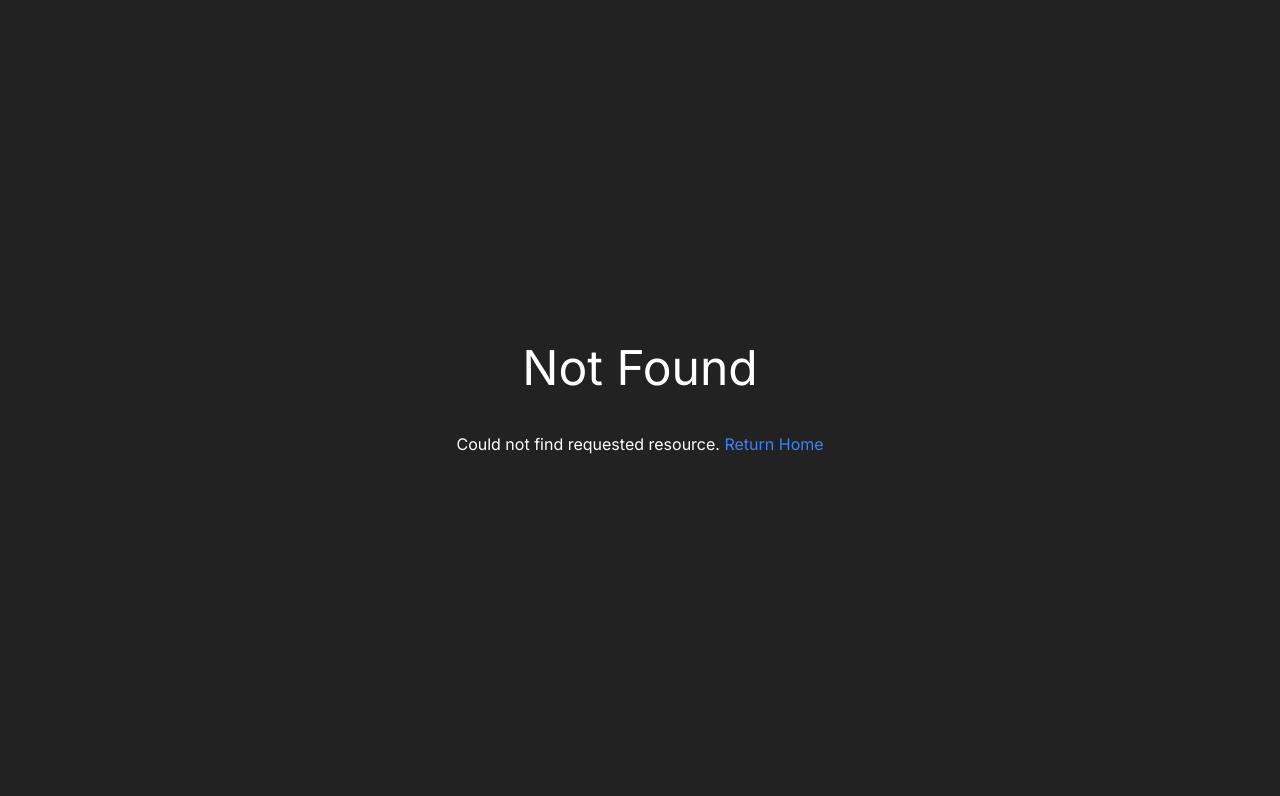
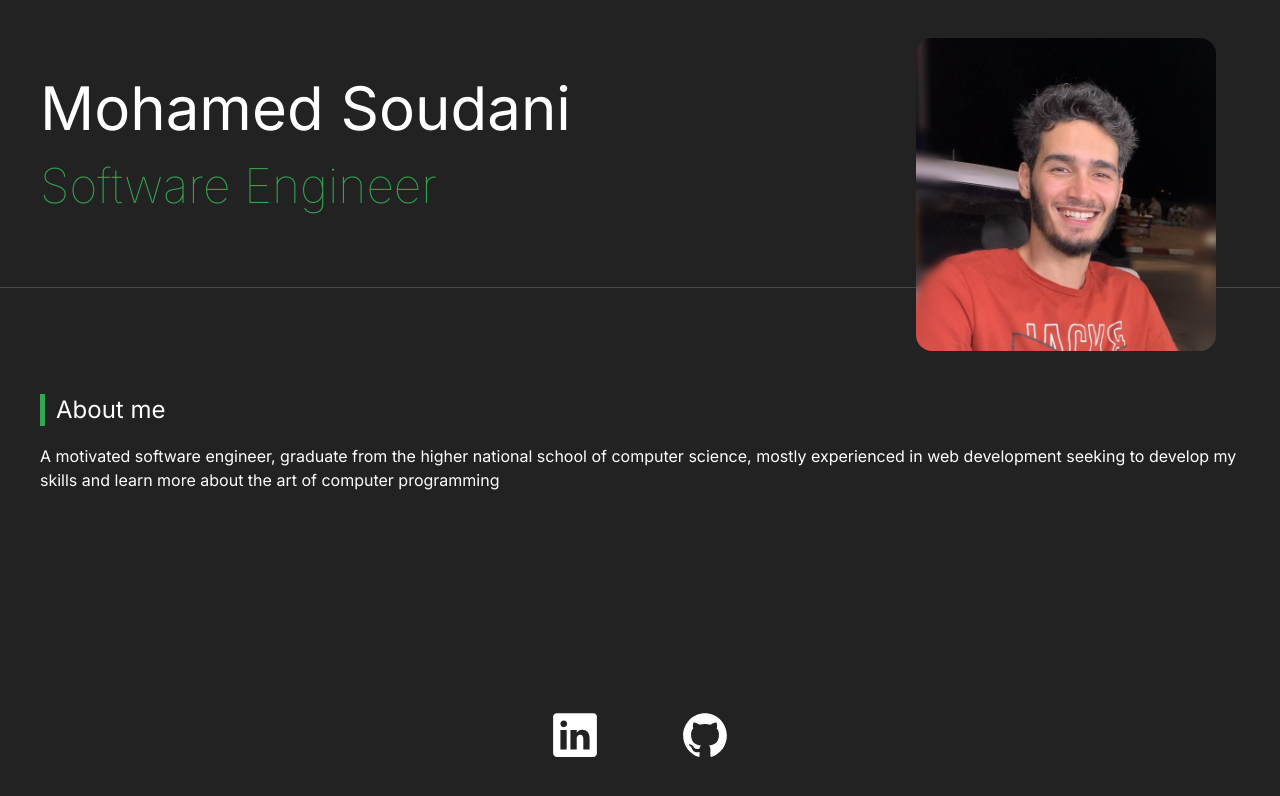
Before and after one commit to mohamedSdn/portfolio, a Next.js app: page /aboutme in a window 1280 px wide. Before the commit this address had no page. Shown: the top 796 px of the page. Built offline with nearby package versions, Linux system fonts and the light colour scheme.

Commit message:
add seperate aboutme page

```diff
--- a/package.json
+++ b/package.json
@@ -19,6 +19,7 @@
         "postcss": "8.4.29",
         "react": "18.2.0",
         "react-dom": "18.2.0",
+        "react-icons": "^4.11.0",
         "tailwindcss": "3.3.3",
         "typescript": "5.2.2"
     },
--- /dev/null
+++ b/src/app/aboutme/page.tsx
@@ -0,0 +1,51 @@
+import fileContents from "@/file contents";
+import { Metadata } from "next";
+import Image from "next/image";
+import Link from "next/link";
+import { IoLogoLinkedin, IoLogoGithub } from "react-icons/io5";
+
+export const metadata: Metadata = {
+    title: "Mohamed Soudani"
+};
+
+const AboutMe = () => {
+    const { description } = fileContents.find(
+        (file) => file.filename === "aboutme.txt"
+    )!;
+    return (
+        <div className="h-screen flex flex-col overflow-y-auto overflow-x-hidden">
+            <div className="relative basis-72 grow-0 shrink-0 px-10 mb-16 flex flex-col justify-center gap-6 border-b-[1px] border-[#f5f5f52e]">
+                <div className="text-6xl">Mohamed Soudani</div>
+                <div className="text-5xl font-thin text-primary-color">
+                    Software Engineer
+                </div>
+                <Image
+                    alt="Mohamed Soudani"
+                    src="/Mohamed.jpg"
+                    className="absolute -bottom-16 right-16 object-cover rounded-2xl"
+                    width={300}
+                    height={300}
+                />
+            </div>
+            <div className="p-10 grow">
+                <h1 className="decorated mb-4">About me</h1>
+                {description}
+            </div>
+            <div className="py-10 grow-0 shrink-0 flex items-center justify-center gap-20">
+                <Link
+                    href={
+                        "https://www.linkedin.com/in/mohamed-soudani-7a9a8716b"
+                    }
+                    target="_blank"
+                >
+                    <IoLogoLinkedin size={50} />
+                </Link>
+                <Link href={"https://github.com/mohamedSdn"} target="_blank">
+                    <IoLogoGithub size={50} />
+                </Link>
+            </div>
+        </div>
+    );
+};
+
+export default AboutMe;
--- a/src/app/projects/[slug]/page.tsx
+++ b/src/app/projects/[slug]/page.tsx
@@ -1,15 +1,23 @@
 import fileContents from "@/file contents";
-import { NextPage } from "next";
-import styles from "./projects.module.css";
+import { Metadata, NextPage } from "next";
 import { notFound } from "next/navigation";
 
 interface PageParams {
     slug: string;
 }
-
 interface PageProps {
     params?: PageParams;
 }
+
+export const generateMetadata = ({ params }: PageProps): Metadata | null => {
+    const file = fileContents.find((file) => file.slug === params?.slug);
+    if (file) {
+        return {
+            title: file.projectName
+        };
+    }
+    return null;
+};
 
 export function generateStaticParams() {
     return fileContents
@@ -25,17 +33,17 @@ const Project: NextPage<PageProps> = ({ params }) => {
     }
     return (
         <div className="h-full p-4">
-            <h1 className={`${styles.decorated} uppercase my-5 font-extrabold`}>
+            <h1 className={`decorated uppercase my-5 font-extrabold`}>
                 {file.projectName}
             </h1>
             <div className="relative rounded-lg my-10 p-4 pt-8 border-white border-[1px] border-dashed">
-                <h3 className="text-[#32a852] border-white rounded-md border-[1px] inline-block px-4 py-1 absolute top-0 translate-y-[-50%] bg-[#222]">
+                <h3 className="text-primary-color border-white rounded-md border-[1px] inline-block px-4 py-1 absolute top-0 translate-y-[-50%] bg-[#222]">
                     Description
                 </h3>
                 <p>{file?.description}</p>
             </div>
             <div className="relative rounded-lg my-10 p-4 pt-8 border-white border-[1px] border-dashed">
-                <h3 className="text-[#32a852] border-white rounded-md border-[1px] inline-block px-4 py-1 absolute top-0 translate-y-[-50%] bg-[#222]">
+                <h3 className="text-primary-color border-white rounded-md border-[1px] inline-block px-4 py-1 absolute top-0 translate-y-[-50%] bg-[#222]">
                     Tools Used
                 </h3>
                 <ul>
--- a/src/file contents/index.ts
+++ b/src/file contents/index.ts
@@ -1,15 +1,15 @@
 const generateHTMLContent = (project: {
-    projectName: string;
+    title: string;
     description: string;
-    slug: string;
+    link: string;
 }) => {
     return `
         <div class="main-file-content">
-            <h2>Project ${project.projectName}:</h2>
+            <h2>${project.title}:</h2>
             <p>
                 ${project.description}
             </p>
-            <a href="/projects/${project.slug}" target="_blank">Read more</a>
+            <a href="${project.link}" target="_blank">Read more</a>
         <div>
     `;
 };
@@ -17,15 +17,16 @@ const generateHTMLContent = (project: {
 const fileContents = [
     {
         filename: "aboutme.txt",
-        content: `
-            <div class="main-file-content">
-                <h2>Mohamed Soudani</h2>
-                <p>
-                    A motivated software engineer, graduate from the higher national school of computer science, mostly experienced in web development seeking to
-                    develop my skills and learn more about the art of computer programming
-                </p>
-            <div>
-        `
+        description: `
+            A motivated software engineer, graduate from the higher national school of computer science, mostly experienced in web development seeking to
+            develop my skills and learn more about the art of computer programming`,
+        get content() {
+            return generateHTMLContent({
+                title: `Mohamed Soudani`,
+                description: this.description,
+                link: `/aboutme`
+            });
+        }
     },
     {
         filename: "readme.txt",
@@ -54,9 +55,9 @@ const fileContents = [
         ],
         get content() {
             return generateHTMLContent({
-                projectName: this.projectName,
+                title: `Project ${this.projectName}`,
                 description: this.description,
-                slug: this.slug
+                link: `/projects/${this.slug}`
             });
         }
     },
@@ -69,9 +70,9 @@ const fileContents = [
         toolsUsed: ["Angular@8.2.14", "Laravel@5.8.0", "MySQL"],
         get content() {
             return generateHTMLContent({
-                projectName: this.projectName,
+                title: `Project ${this.projectName}`,
                 description: this.description,
-                slug: this.slug
+                link: `/projects/${this.slug}`
             });
         }
     },
@@ -84,9 +85,9 @@ const fileContents = [
         toolsUsed: ["React@18.2.0", ".NET Core@6.0.0"],
         get content() {
             return generateHTMLContent({
-                projectName: this.projectName,
+                title: `Project ${this.projectName}`,
                 description: this.description,
-                slug: this.slug
+                link: `/projects/${this.slug}`
             });
         }
     },
@@ -99,9 +100,9 @@ const fileContents = [
         toolsUsed: ["Angular@13.1.0", "Express@4.17.3", "Mongo@5.0.9"],
         get content() {
             return generateHTMLContent({
-                projectName: this.projectName,
+                title: `Project ${this.projectName}`,
                 description: this.description,
-                slug: this.slug
+                link: `/projects/${this.slug}`
             });
         }
     },
@@ -114,9 +115,9 @@ const fileContents = [
         toolsUsed: ["Angular@14.0.0", "Express@4.18.0", "Mongo@5.0.9"],
         get content() {
             return generateHTMLContent({
-                projectName: this.projectName,
+                title: `Project ${this.projectName}`,
                 description: this.description,
-                slug: this.slug
+                link: `/projects/${this.slug}`
             });
         }
     },
@@ -129,9 +130,9 @@ const fileContents = [
         toolsUsed: ["Angular@14.0.0", "Express@4.18.2", "Mongo@5.0.9"],
         get content() {
             return generateHTMLContent({
-                projectName: this.projectName,
+                title: `Project ${this.projectName}`,
                 description: this.description,
-                slug: this.slug
+                link: `/projects/${this.slug}`
             });
         }
     },
@@ -144,9 +145,9 @@ const fileContents = [
         toolsUsed: ["NextJs@13.4.12"],
         get content() {
             return generateHTMLContent({
-                projectName: this.projectName,
+                title: `Project ${this.projectName}`,
                 description: this.description,
-                slug: this.slug
+                link: `/projects/${this.slug}`
             });
         }
     }
--- a/src/styles/main.css
+++ b/src/styles/main.css
@@ -9,3 +9,18 @@ h2 {
 h3 {
     font-size: 1.1rem !important;
 }
+
+.decorated {
+    position: relative;
+    padding-left: 1rem;
+}
+
+.decorated::before {
+    position: absolute;
+    content: "";
+    top: 5%;
+    bottom: 5%;
+    left: 0;
+    width: 0.3rem;
+    background-color: var(--primary-color);
+}
```
Also changed, not shown: src/app/projects/[slug]/projects.module.css (deleted, +0 -14 lines), public/Mohamed.jpg (added), 1 other file (tests, documents, lock files or other folders).
